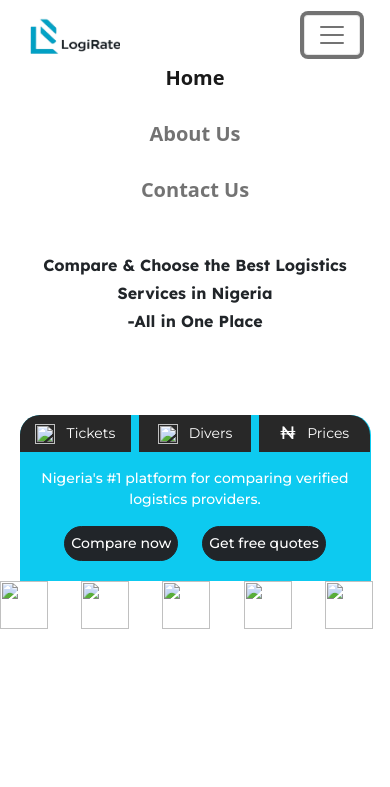
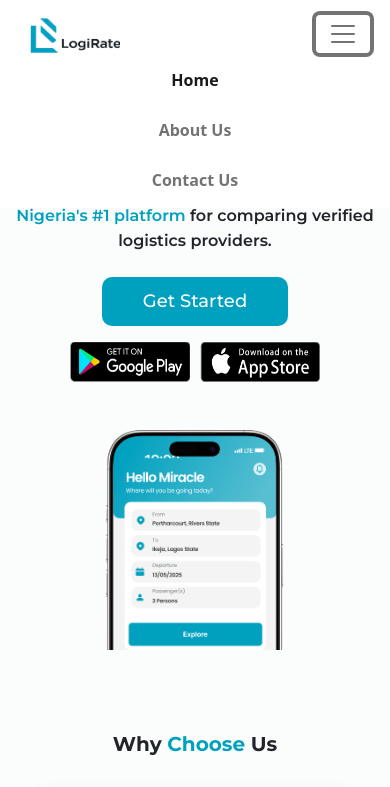
Before and after one commit to Tob1loba/LogiRate, a plain HTML site: page index.html in a window 390 px wide. Both pictures are taken after a click on the button "Toggle navigation". Shown: the top 787 px of the page. Drawn offline with nearby package versions, Linux system fonts and the light colour scheme.

Commit message:
Enhance mobile layout and center navbar, tablet, and partners sections

```diff
--- a/index.html
+++ b/index.html
@@ -17,9 +17,11 @@
                     <!-- <a class="navbar-brand" href="#">LogiRate</a> -->
                 </div>
 
-                <button class="navbar-toggler" type="button" data-bs-toggle="collapse" data-bs-target="#navbarTogglerDemo02" aria-controls="navbarTogglerDemo02" aria-expanded="false" aria-label="Toggle navigation">
+                <div class="d-flex ">
+                <button class="navbar-toggler" type="button" data-bs-toggle="collapse" data-bs-target="#navbarTogglerDemo02" aria-controls="navbarTogglerDemo02" aria-expanded="false" aria-label="Toggle navigation" style="border: none; ">
                 <span class="navbar-toggler-icon"></span>
                 </button>
+
                     <div class="collapse navbar-collapse" id="navbarTogglerDemo02">
                         <ul class="navbar-nav ms-auto mb-2 mb-lg-0">
                             <li class="nav-item">
@@ -37,54 +39,15 @@
                             <button class="btn btn-outline-success" type="submit">Search</button>
                         </form> -->
                     </div>
+                    <div>
+                        <a href="" class="btn"> LOGIN</a>
+                    </div>
+                </div>
             </div>
         </nav>
 
     </header>
-    <main >
 
-        <div class="col-md-12 header-content" >
-                <p class="text-center">Compare & Choose the Best Logistics Services in Nigeria</p>
-                <p class="text-center ">-All in One Place</p>
-
-        </div>
-        <div class="container mt-4 bg-info " id="content-1">
-            <div id="advert">
-                <div id="advert1">
-                    <img src="./Images/icons8-boarding-pass-48.png" alt="" width="20px" height="20px">
-                    <span>Tickets</span>
-                </div>
-                <div id="advert2">
-                    <img src="./Images/iconmonstr-car-3-32.png" alt="" width="20px" height="20px">
-                    <span>Divers</span>
-                </div>
-                <div id="advert3">
-                    <span id="naira">₦</span>
-                    <span id="span">Prices</span>
-                </div>
-            </div>
-            <div >
-
-                <div class="col-md-6 offset-md-3" >
-                    <p class="text-center" id="content-1-text">
-                        Nigeria's #1 platform for comparing verified logistics providers.
-                        <br>
-                    </p>
-                    <div class="text-center" id="content-1-btns">
-                        <a href="#" class="btn btn-dark">Compare now</a>
-                        <a href="#" class="btn btn-dark" >Get free quotes</a>
-                    </div>
-                </div>
-            </div>
-        </div>
-        <div id="logo">
-            <img src="./Images/peacemass.png" alt="">
-            <img src="./Images/okeyson.jpeg" alt="">
-            <img src="./Images/guo.jpg" alt="">
-            <img src="./Images/gigm.png" alt="">
-            <img src="./Images/chisco-logo.svg" alt="">
-        </div>
-    </main>
     <section>
         <div id="tablet">
             <div id="tablet-content">
--- a/style.css
+++ b/style.css
@@ -41,9 +41,9 @@
     --Font-size6: 35px;
     --Font-size7: 50px;
     --Font-size8: 30px;
-    --Font-size9: 50px;
     --Font-size10: 22px;
     --Font-size11: 70px;
+    --Font-size12: 28px;
 
     --Line-height1: 28px;
     --Line-height2: 25.2px;
@@ -58,7 +58,7 @@
     font-size: var(--Font-size6);
 }
 #nav{
-    padding: 5px 30px 20px 30px !important;
+    padding: 5px 20px 20px 30px !important;
 }
 /* #logo-container{
     display: flex;
@@ -66,6 +66,21 @@
     align-items: baseline;
     justify-content: center;
 } */
+
+.d-flex .btn{
+    border-radius: 10px;
+    padding: 10px 20px;
+    color: var(--white);
+    font-size: var(--Font-size1);
+    font-weight: 700;
+    margin-left: 1rem;
+    background-color: var(--primary);
+}
+
+.navbar-toggler:hover{
+    border: none;
+    /* background-color: yellow; */
+}
 
 header nav  {
     padding: 10px 40px !important;
@@ -84,9 +99,6 @@
     /* width: 60px;
     height: 90px; */
 }
-main{
-    display: none;
-}
 section{
     display: block;
     font-family: var(--Family1);
@@ -99,16 +111,19 @@
     background-color: #fbfdfd;
 }
 #h1{
-    font-size: var(--Font-size11);
+    font-size: var(--Font-size7);
     font-weight: bolder;
     line-height: var(--Line-height6);
+    margin-top: 2rem;
     /* width: 80%; */
 }
 #tablet-content span, #choose{
     color: var(--primary);
 }
 #tablet-image img{
-    margin: 30px 0 0 0;
+    margin: 4rem 0 0 0;
+    width: 300px;
+    height: 500px;
 }
 #p{
     font-size: var(--Font-size10);
@@ -116,6 +131,9 @@
     line-height: var(--Line-height2);
     /* width: 80%; */
     margin-bottom: 0 !important;
+}
+#tablet-content {
+    text-align: left;
 }
 #tablet-content .btn{
     border-radius: 10px;
@@ -138,7 +156,7 @@
     display: flex;
     flex-direction: row;
     gap: 10px;
-
+    justify-content: left;
 }
 #socials{
     width: 220px;
@@ -153,7 +171,7 @@
     width: fit-content;
     padding: 10px 40px;
     border-radius: 25px;
-    margin: 0 auto;
+    margin: 1rem auto 0 auto ; /* Adjust as needed for overlap effect */
     justify-content: center;
     align-items: center;
     box-shadow: 0 8px 24px rgba(0,0,0,0.08);
@@ -175,13 +193,13 @@
     align-items: center;
     padding: 0 12.5rem ;
     background-color: #fbfdfd;
-    margin-top: -122px;
+    margin-top: -140px;
 }
 #why{
-    font-size: var(--Font-size11);
+    font-size: var(--Font-size7);
     font-weight: bolder;
     line-height: var(--Line-height6);
-    margin-top: 11rem;
+    margin-top: 14rem;
 }
 #cards-container{
     display: flex;
@@ -225,6 +243,16 @@
 
 @media (min-width: 640px) and (max-width: 1024px) {
 
+    #d-flex {
+        display: flex;
+        flex-direction: column !important;
+        justify-content: center!important;
+        align-items: center;
+    }
+    .d-flex .btn{
+        padding: 5px 10px;
+        font-size: var(--Font-size3);
+    }
     #nav img{
         margin-right: 5px !important;
         width: 120px;
@@ -235,10 +263,6 @@
         justify-content: center;
         align-items: center;
         gap: 10px;
-    }
-
-    main{
-        display: none;
     }
     header nav  {
         padding: 20px 30px !important;
@@ -252,31 +276,36 @@
         padding: 20px 80px;
     }
     #h1{
-        font-size: var(--Font-size5);
+        font-size: var(--Font-size12);
         font-weight: bolder;
         line-height: var(--Line-height5);
         /* width: 80%; */
     }
     #tablet-image img{
-        margin: 30px 0 0 0;
-    }
-    #tablet-image img{
-        margin: 80px 0 0 0;
+        margin: 5rem 0 0 0;
+        width: 300px;
+        height: 450px;
     }
     #p{
-        font-size: var(--Font-size10);
+        font-size: var(--Font-size4);
         font-weight: 600;
         line-height: var(--Line-height2);
         /* width: 80%; */
         margin-bottom: 0 !important;
     }
+    #tablet-content {
+        text-align: left;
+    }
     #tablet-content .btn{
         border-radius: 10px;
         padding: 10px 80px;
-        font-size: var(--Font-size1);
+        font-size: var(--Font-size4);
         font-weight: 700;
         margin-bottom: 2rem;
 
+    }
+     #socials-container {
+        justify-content: left;
     }
     #socials{
         width: 190px;
@@ -288,7 +317,7 @@
         padding: 10px 30px;
         border-radius: 25px;
         margin: 0 auto;
-        margin-top: -20px; /* Adjust as needed for overlap effect */
+        margin-top: -50px ; /* Adjust as needed for overlap effect */
         z-index: 2;
         position: relative;
 
@@ -310,7 +339,7 @@
         margin-top: -102px;
     }
     #why{
-        font-size: var(--Font-size5);
+        font-size: var(--Font-size12);
         font-weight: bolder;
         line-height: var(--Line-height5);
         margin-top: 11rem;
@@ -331,11 +360,12 @@
         margin: 0 auto;
     }
     #cards-h1{
-        font-size: var(--Font-size1);
+        font-size: var(--Font-size3);
         text-align: center;
     }
     #cards-p{
         text-align: left;
+        font-size: var(--Font-size4);
     }
     #cards-p span{
         font-weight: 700;
@@ -363,110 +393,132 @@
         width: 90px;
         height: 37px;
     }
-     .navbar-nav{
+    .collapse.navbar-collapse {
+        flex-direction: row;
+        align-items: center;
+        justify-content: center;
+        width: 100%;
+        background: var(--white); /* Optional: for visibility */
+        text-align: center;
+        margin: 0 auto;
+        position: absolute; left: 0;
+        top: 60px;
+    }
+    .navbar-nav{
         flex-direction: column;
         justify-content: center;
         align-items: center;
         gap: 10px;
     }
-    main{
-        display: block;
-        font-family: var(--Family3);
+    .d-flex .btn{
+        display: none;
     }
+
     header nav  {
         padding: 10px 0 !important;
     }
     header nav div a {
         font-weight: 700 !important;
-        font-size: var(--Font-size1) !important;
+        font-size: var(--Font-size3) !important;
         color: var(--Black-3);
     }
-    .header-content p{
-        margin-bottom: 0;
-        font-size: var(--Font-size3) !important;
+    #tablet{
+        display: flex;
+        flex-direction: column;
+        padding: 1rem;
+    }
+    #h1{
+        font-size: var(--Font-size1);
+        font-weight: bolder;
         line-height: var(--Line-height1);
-        font-weight: bolder;
+        text-align: center;
         /* width: 80%; */
-        padding: 0 10px 0 10px !important;
     }
-    #content-1{
-        font-family: var(--Family1);
-        color: var(--white);
-        width: 90%;
+    #tablet-image img{
+        display: block;
+        margin: 3rem auto 2rem auto;
+        width: 200px;
+        height: 220px;
+        object-fit: cover;
+        object-position: top;
+    }
+    #p{
+        font-size: var(--Font-size3);
+        font-weight: 600;
+        line-height: var(--Line-height2);
+        text-align: center;
+        /* width: 80%; */
+        margin-bottom: 0 !important;
+    }
+    #tablet-content {
+        text-align: center;
+    }
+    #tablet-content .btn{
+        border-radius: 10px;
+        padding: 10px 40px;
         font-size: var(--Font-size2);
-        margin-top: 5rem !important;
-        border-radius: 20px 20px 0 0 !important;
-        padding: 0 0 20px 0;
+        font-weight: 500;
+        display: inline-block;
+        margin: 0 auto 1rem auto;
 
     }
-    #advert{
-        display: grid;
-        grid-template-columns: repeat(3,1fr);
-        gap: .5rem;
+    #socials-container {
+        justify-content: center;
     }
-    #advert img{
-        width: 20px;
-        height: 20px;
-    }
-    #advert1, #advert2, #advert3 {
-        background-color: var(--Black-3);
-        text-align: center;
+    #socials{
+        width: 120px;
+        height: 40px;
         display: flex;
-        flex-direction: row;
         justify-content: center;
         align-items: center;
-        gap: .7rem;
-        margin-bottom: 1rem;
-        padding: 5px;
-        font-size: var(--Font-size4);
+        margin: 0 auto;
     }
-    #advert1 {
-        border-radius: 20px 0 0 0 !important;
-    }
-    #advert3 {
-        border-radius: 0 20px 0 0 !important;
-    }
-    #content-1-text{
-        font-size: var(--Font-size4);
-        font-weight: 500;
-    }
-    #content-1-btns{
-        display: flex;
-        justify-content: center;
-        gap: 1.5rem;
-        margin-top: 1rem;
-        font-size: var(--Font-size4);
-    }
-    #content-1-btns a{
-        font-size: var(--Font-size4);
-        padding: 6px;
-        border-radius: 20px;
-    }
-    #content-1-btns a:hover{
-        background-color: var(--Green);
-        /* border: none; */
-        transition-duration: 0.3s;
+    #partners{
+       display: none;
 
     }
-    #naira{
+    #why-choose-us{
+        display: flex;
+        flex-direction: column;
+        justify-content: center;
+        align-items: center;
+        padding: 0;
+        background-color: #fbfdfd;
+        margin-top: 0;
+    }
+    #why{
+        font-size: var(--Font-size1);
+        font-weight: bolder;
+        line-height: var(--Line-height1);
+        margin-top: 2rem;
+    }
+    #cards-container{
+        display: flex;
+        flex-direction: column;
+        justify-content: center;
+        gap: 20px;
+        padding: 1rem 0;
+    }
+    .card{
+        width: 320px;
+        padding: 1rem 2rem;
+    }
+    .card img{
+        width: 80%;
+        height: 80%;
+        margin: 0 auto;
+    }
+    #cards-h1{
         font-size: var(--Font-size2);
+        text-align: center;
     }
-    #naira, #content-1-btns a{
-        font-weight: 500;
+    #cards-p{
+        text-align: center;
+        font-size: var(--Font-size3);
     }
-    #logo{
-        display: grid;
-        grid-template-columns: repeat(5, 1fr);
-        margin-left: 0;
-        gap: 1rem;
-    }
-    #logo img{
-        width: 3rem;
-        height: 3rem;
-        object-fit: contain;
-    }
-    section{
-        display: none;
+    #cards-p span{
+        font-weight: 700;
     }
 
+
 }
```
Lines whose indentation alone changed are shown as unchanged.
